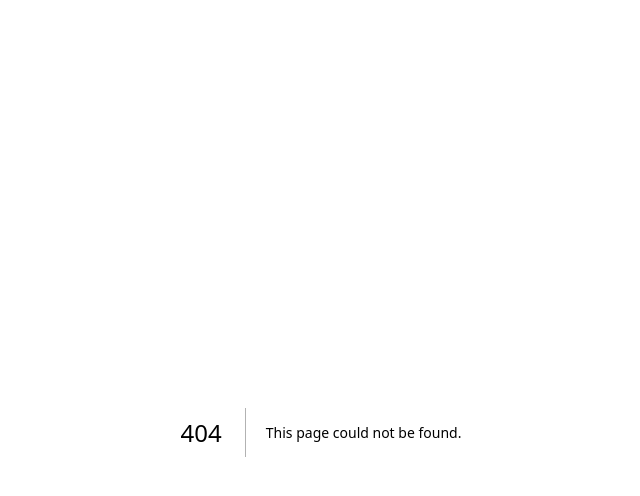
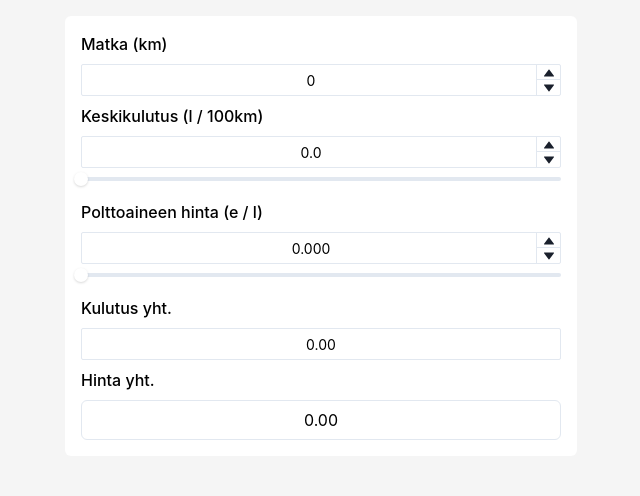
Before and after one commit to joppefi/kalenteroi, a Next.js app: page /fuel/Calculator in a window 1280 px wide. Before the commit this address had no page. Shown: the top 496 px of the page, without its empty margins (319-959 px from the left). Built offline with nearby package versions, Linux system fonts and the light colour scheme.

Commit message:
feat: fuel calculator

```diff
--- /dev/null
+++ b/src/pages/fuel/Calculator.tsx
@@ -0,0 +1,117 @@
+import React, { useState } from "react";
+import {
+  FormControl,
+  FormLabel,
+  Input,
+  NumberDecrementStepper,
+  NumberIncrementStepper,
+  NumberInput,
+  NumberInputField,
+  NumberInputStepper,
+  Slider,
+  SliderFilledTrack,
+  SliderThumb,
+  SliderTrack,
+} from "@chakra-ui/react";
+
+const Calculator = () => {
+  const [distance, setDistance] = useState(0);
+  const [consumption, setConsumption] = useState(0);
+  const [price, setPrice] = useState(0);
+
+  return (
+    <>
+      <FormControl>
+        <FormLabel>Matka (km)</FormLabel>
+        <NumberInput
+          size="sm"
+          value={distance}
+          onChange={(valueAsString, valueAsNumber) =>
+            setDistance(valueAsNumber)
+          }
+        >
+          <NumberInputField style={{ textAlign: "center" }} />
+          <NumberInputStepper>
+            <NumberIncrementStepper />
+            <NumberDecrementStepper />
+          </NumberInputStepper>
+        </NumberInput>
+      </FormControl>
+      <FormControl>
+        <FormLabel>Keskikulutus (l / 100km)</FormLabel>
+        <NumberInput
+          size="sm"
+          precision={1}
+          step={0.1}
+          value={consumption.toFixed(1)}
+          onChange={(valueAsString, valueAsNumber) =>
+            setConsumption(valueAsNumber)
+          }
+        >
+          <NumberInputField style={{ textAlign: "center" }} />
+          <NumberInputStepper>
+            <NumberIncrementStepper />
+            <NumberDecrementStepper />
+          </NumberInputStepper>
+        </NumberInput>
+        <Slider
+          value={consumption}
+          onChange={setConsumption}
+          step={0.1}
+          min={3}
+          max={10}
+        >
+          <SliderTrack>
+            <SliderFilledTrack />
+          </SliderTrack>
+          <SliderThumb />
+        </Slider>
+      </FormControl>
+      <FormControl>
+        <FormLabel>Polttoaineen hinta (e / l)</FormLabel>
+        <NumberInput
+          size="sm"
+          precision={3}
+          step={0.001}
+          value={price.toFixed(3)}
+          onChange={(valueAsString, valueAsNumber) => setPrice(valueAsNumber)}
+        >
+          <NumberInputField style={{ textAlign: "center" }} />
+          <NumberInputStepper>
+            <NumberIncrementStepper />
+            <NumberDecrementStepper />
+          </NumberInputStepper>
+        </NumberInput>
+        <Slider
+          value={price}
+          onChange={setPrice}
+          step={0.001}
+          min={1.8}
+          max={2.2}
+        >
+          <SliderTrack>
+            <SliderFilledTrack />
+          </SliderTrack>
+          <SliderThumb />
+        </Slider>
+      </FormControl>
+      <FormControl>
+        <FormLabel>Kulutus yht.</FormLabel>
+        <Input
+          size="sm"
+          value={((distance / 100) * consumption).toFixed(2)}
+          style={{ textAlign: "center" }}
+        />
+      </FormControl>
+      <FormControl>
+        <FormLabel>Hinta yht.</FormLabel>
+        <Input
+          value={((distance / 100) * consumption * price).toFixed(2)}
+          style={{ textAlign: "center" }}
+        />
+      </FormControl>
+    </>
+  );
+};
+
+export default Calculator;
```
Also changed, not shown: src/pages/fuel/index.tsx (added, +11 -0 lines).
